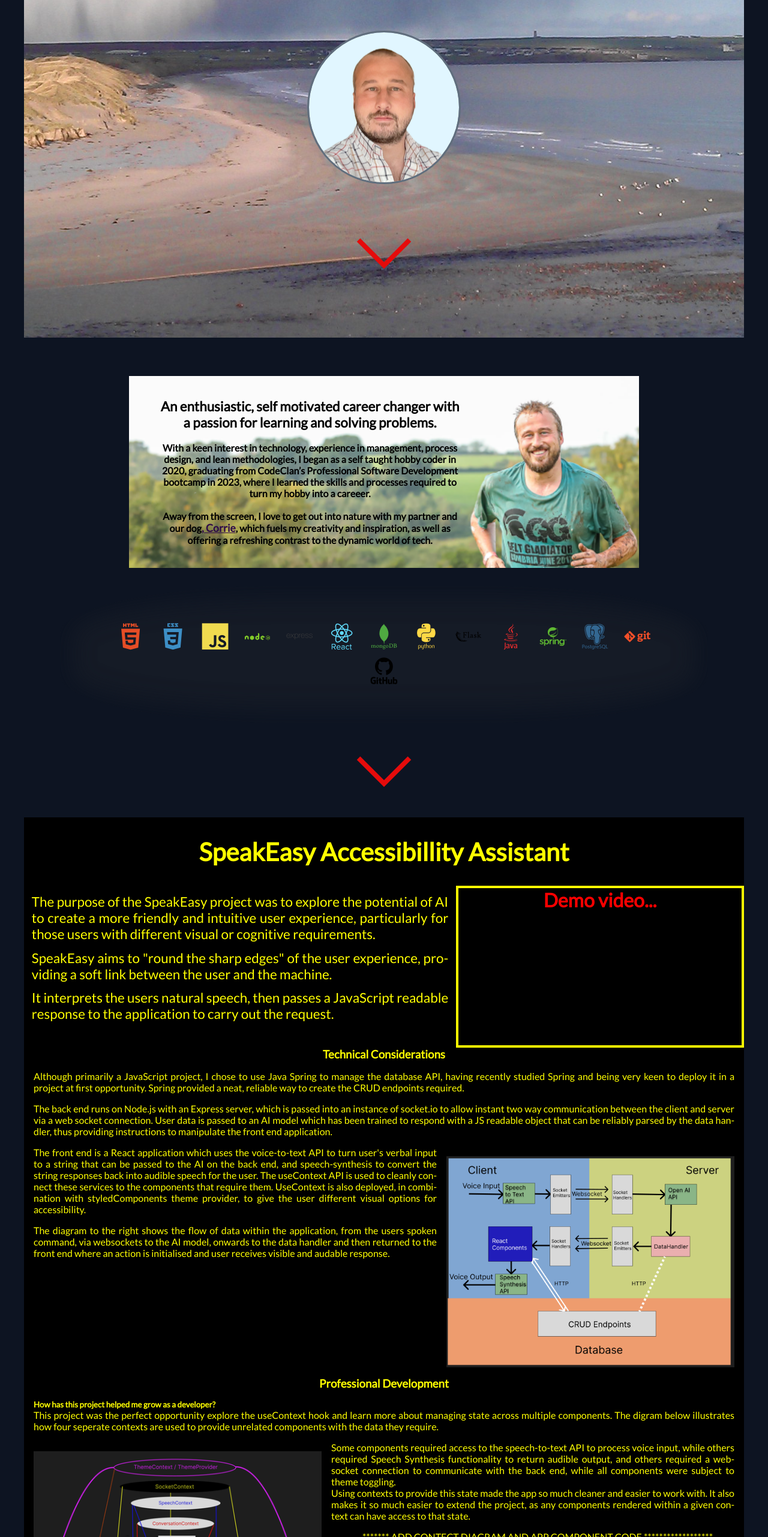
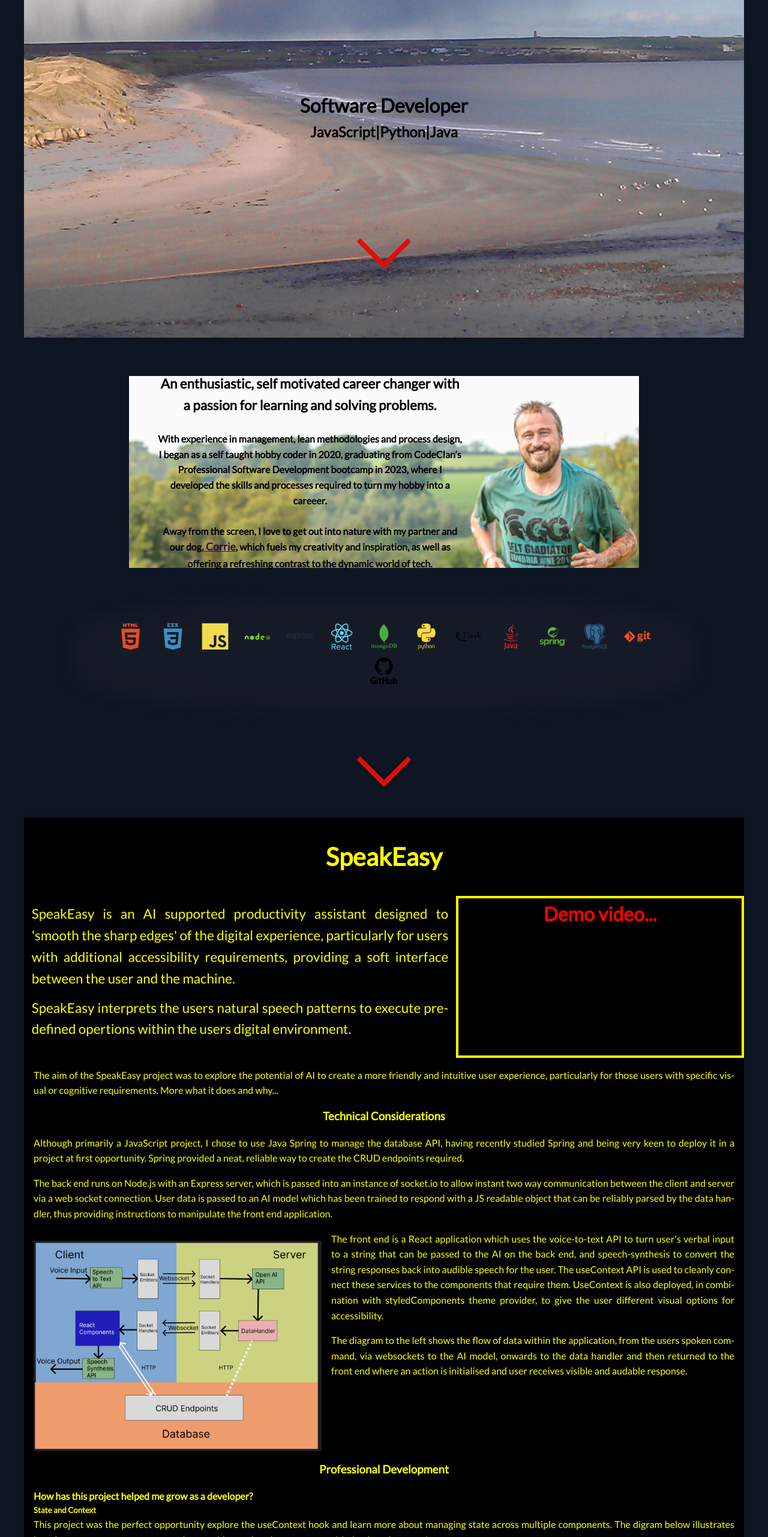
Before and after one commit to PaulHenstridge/portfolio, a React (Create React App) app in the folder client/: page /projects/speakeasy in a window 1280 px wide. Shown: the part 237-2800 px from the top of the page at 60% size. Built offline with nearby package versions, Linux system fonts and the light colour scheme.

Commit message:
adding styles

```diff
--- a/client/src/App.css
+++ b/client/src/App.css
@@ -11,6 +11,7 @@
     text-align: center;
     background-color: rgb(13, 20, 34);
     font-family: 'Lato', sans-serif;
+    line-height: 1.6;
 }
 
 
--- a/client/src/components/AboutMe.js
+++ b/client/src/components/AboutMe.js
@@ -3,7 +3,7 @@ import { devIcons } from "../assets/devicons";
 import PageScroll from "./PageScroll";
 import geltPic from "../assets/Gelt.png"
 import Tooltip from "./ToolTip";
-import corriePic from "../assets/corrie.png"
+import corriePic from "../assets/corrie.jpg"
 
 
 const AboutMeContainer = styled.section`
@@ -93,8 +93,8 @@ const AboutMe = () => {
             <AboutMeContainer id="aboutme">
                 <InnerContainer>
                     <AboutText> <span> An enthusiastic,  self motivated career changer with a passion for learning and solving problems.</span><br></br><br></br>
-                     With a keen interest in technology, experience in management, process design, and lean methodologies,
-I began as a self taught hobby coder in 2020, graduating from CodeClan’s Professional Software Development bootcamp in 2023, where I learned
+                     With experience in management, lean methodologies and process design,
+I began as a self taught hobby coder in 2020, graduating from CodeClan’s Professional Software Development bootcamp in 2023, where I developed
 the skills and processes required to turn my hobby into a careeer. <br></br><br></br>
 Away from the screen,  I love to get out into nature with my partner and our dog
  <Tooltip imagePath={corriePic}>,  Corrie</Tooltip>, which fuels my creativity and
--- a/client/src/components/HeroHeader.js
+++ b/client/src/components/HeroHeader.js
@@ -5,6 +5,19 @@ import PageScroll from "./PageScroll";
 
 import backgroundImage from '../assets/Kiess.jpg'
 import headshot from '../assets/headshot.png'
+
+import { keyframes } from "@emotion/react";
+import { Reveal } from "react-awesome-reveal";
+
+const SimpleFadeIn = keyframes`
+  from {
+    opacity: 0;
+  }
+  to {
+    opacity: 1;
+  }
+`;
+
 
 const HeroContainer = styled.div`
     display: flex;
@@ -66,9 +79,16 @@ const HeroHeader = () => {
             <Fade duration="1000" direction="down">
                 <StyledH1>Hi, I'm Paul </StyledH1>
             </Fade>
-            <HeadshotFrame>
+            <Reveal keyframes={SimpleFadeIn} duration={3200}>
+                <div>
+                <h1> Software Developer</h1>
+                <h2>JavaScript|Python|Java</h2>
+                </div>
+
+            </Reveal>
+            {/* <HeadshotFrame>
                 <img src={headshot} alt="my face"></img>
-            </HeadshotFrame>
+            </HeadshotFrame> */}
             <PageScroll to="aboutme" />
         </HeroContainer>
 
--- a/client/src/components/projectPages/SpeakeasyInfo.js
+++ b/client/src/components/projectPages/SpeakeasyInfo.js
@@ -69,17 +69,15 @@ const HeaderP = styled.p`
 
 const SpeakeasyInfo = () => {
     return (<Bg>
-      <h1>SpeakEasy Accessibillity Assistant</h1>
+      <h1>SpeakEasy</h1>
 
       <UpperContainer>
         <div>
-            <HeaderP> The purpose of the SpeakEasy project was to explore the potential of AI to create a more friendly and intuitive user experience,
-              particularly for those users with different visual or cognitive requirements.
-           </HeaderP>
-            <HeaderP>   SpeakEasy aims to "round the sharp edges" of the user experience, providing a soft link between the user
+            <HeaderP>   SpeakEasy is an AI supported productivity assistant designed to 'smooth the sharp edges' of the digital experience, particularly for users with additional accessibility requirements, providing a soft interface between the user
              and the machine.
              </HeaderP>
-           <HeaderP>   It interprets the users natural speech, then passes a JavaScript readable response to the application to carry out the request.
+           <HeaderP>   SpeakEasy interprets the users natural speech patterns to execute predefined opertions within the users digital environment.
+
             </HeaderP>
         </div>
 
@@ -92,6 +90,12 @@ const SpeakeasyInfo = () => {
       <LowerContainer>
 
         < InfoSection >
+        <p> The aim of the SpeakEasy project was to explore the potential of AI to create a more friendly and intuitive user experience,
+              particularly for those users with specific visual or cognitive requirements.
+
+              More what it does and why...
+               </p>
+
           <h3>Technical Considerations</h3>
 
           <p>Although primarily a JavaScript project, I chose to use Java Spring to manage the database API, having recently studied Spring
@@ -109,7 +113,7 @@ const SpeakeasyInfo = () => {
    to cleanly connect these services to the components that require them.  UseContext is also deployed,
     in combination with styledComponents theme provider, to give the user different visual options for accessibility. </p>
 
-    <p>The diagram to the right shows the flow of data within the application, from the users spoken command,
+    <p>The diagram to the left shows the flow of data within the application, from the users spoken command,
       via websockets to the AI model, onwards to the data handler and then returned to the front end
       where an action is initialised and user receives visible and audable response.</p>
         </InfoSection>
@@ -117,7 +121,8 @@ const SpeakeasyInfo = () => {
         < InfoSection >
           <h3>Professional Development</h3>
 
-          <p><h5>How has this project helped me grow as a developer?</h5>
+          <p><h4>How has this project helped me grow as a developer?</h4>
+          <h5>State and Context</h5>
           This project was the perfect opportunity explore the useContext hook and learn more about managing state across
            multiple components. The digram below illustrates how four seperate contexts are used to provide unrelated components with the data they require.
             </p> <img src={contextDiagram} alt="context diagram"></img><p>  Some components required access to the speech-to-text API to process voice input,
@@ -125,12 +130,13 @@ const SpeakeasyInfo = () => {
             while all components were subject to theme toggling. <br></br> Using contexts to provide this state made the app so much cleaner and easier to work with.
               It also makes it so much easier to extend the project, as any components rendered within a given context can have access to that state. </p>
 
-*******  ADD CONTECT DIAGRAM AND APP COMPONENT CODE  ******************
-         <p>  It was also great to learn more about digital accessibility, including the use and expectations of screen readers, creating high contrast visual designs, and implementing full keyboard navigation.
+         <p> <h5>Accessibility</h5> It was also great to learn more about digital accessibility, including the use and expectations of screen readers, creating high contrast visual designs, and implementing full keyboard navigation.
             <br></br> I have a much clearer understanding of the problems faced by a great many people in accessing the digital world,
              and it was really exciting to leverage a new technology to create solutions that could help people realise their potential.</p>
 
-           <p>Websockets</p>
+           <p><h5> web sockets</h5>
+
+I chose to use web sockets to connect the front and back end for three reasons.  The first reason was to make the chat-response experience as natural as possible.  The second was to allow more opportunities for extension.  Being able to maintain multiple live connections simultaneously offers many exciting possibilities.  The third reason is they sounded like a really cool piece of technology, that would be fun to learn about and deploy!</p>
 
           <p> <h5>What were the hardest problems to overcome?</h5>The trickiest parts of the project were, on one hand, to persuade the AI model to return its response in a predictable, JS readable format, and on the other hand, to handle the error when it failed to do so.  After numerous iterations, a system prompt was developed which successfully launched the correct font end process about 99% of there time.  To handle the remaining 1%, with the time and resources available, the non JS readable response is returned as a conversation message, avoiding an error on the back end an unresponsive front end.</p>
 
```
Also changed, not shown: client/src/assets/corrie.jpg (added), client/src/assets/corrie.png (deleted).
